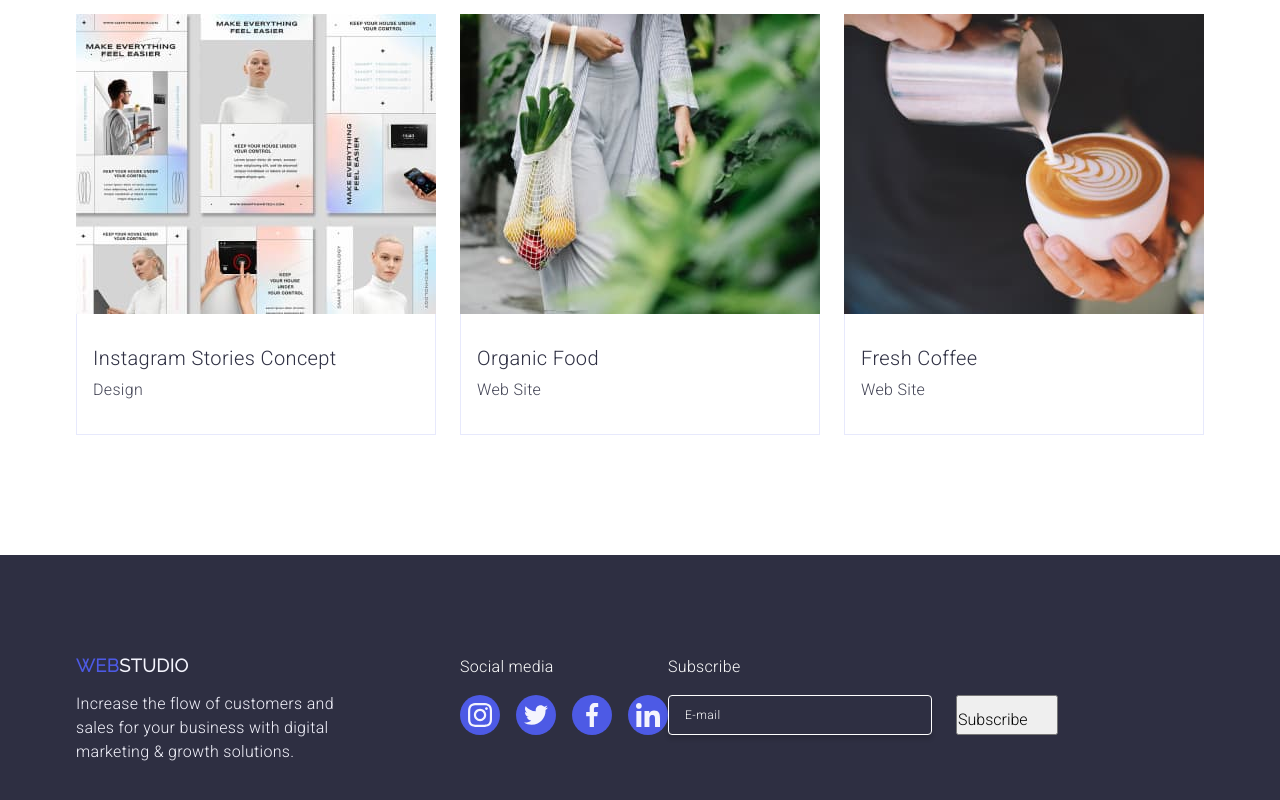
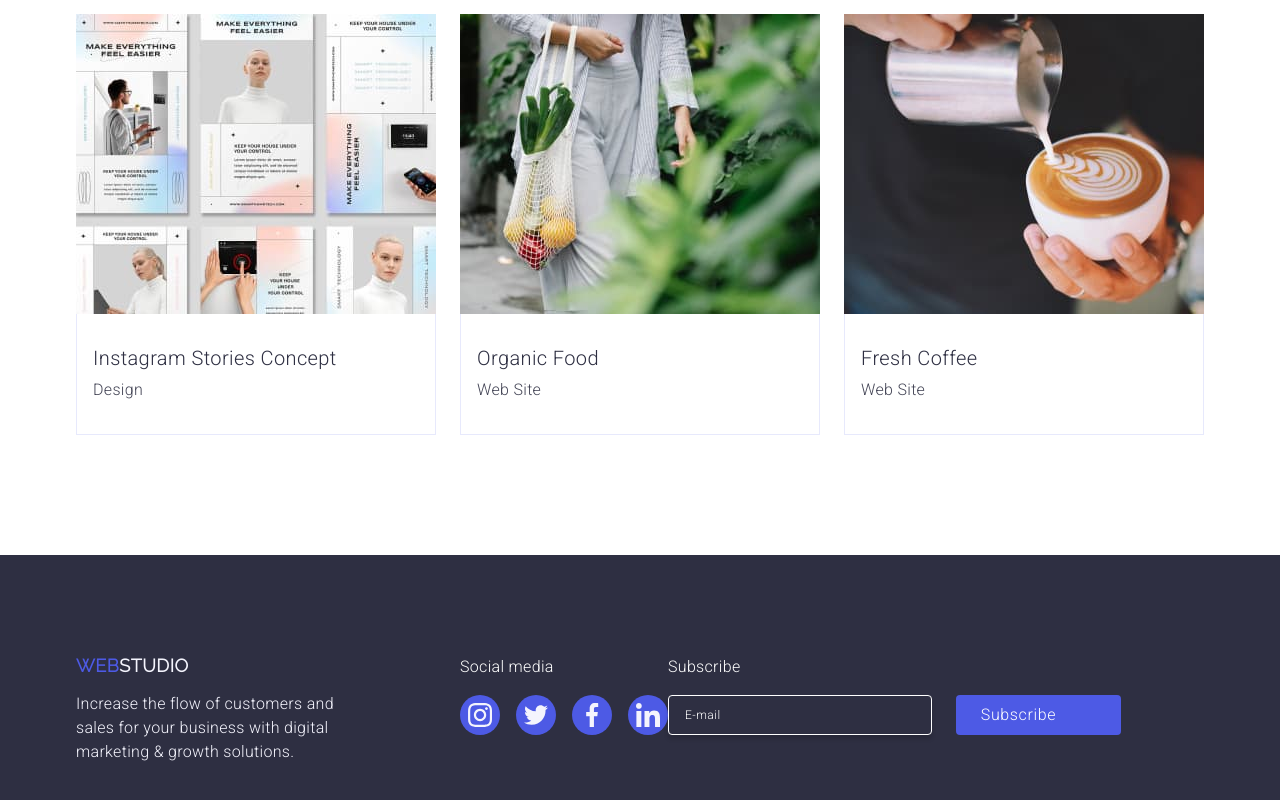
Before and after one commit to chanome2/goit-markup-hw-06, a plain HTML site: page portfolio.html in a window 1280 px wide. Shown: the part 1215-2015 px from the top of the page. Drawn offline with nearby package versions, Linux system fonts and the light colour scheme.

Commit message:
complete

```diff
--- a/css/styles.css
+++ b/css/styles.css
@@ -1068,3 +1068,22 @@ img {
 .portfolio-form-input::placeholder {
   color: #ffffff;
 }
+
+.portfolio-form-btn {
+  min-width: 165px;
+  display: flex;
+  justify-content: center;
+  align-items: center;
+  font-weight: 500;
+  line-height: 1.5;
+  letter-spacing: 0.04em;
+  color: #ffffff;
+  cursor: pointer;
+  background-color: #4d5ae5;
+  border: none;
+  border-radius: 4px;
+}
+
+.portfolio-footer-icon {
+  margin-left: 16px;
+}
--- a/portfolio.html
+++ b/portfolio.html
@@ -348,10 +348,10 @@
                 placeholder="E-mail"
                 class="portfolio-form-input"
             /></label>
-            <button type="submit" class="footer-form-btn">
+            <button type="submit" class="portfolio-form-btn">
               Subscribe
               <svg
-                class="subscribe-btn-icon"
+                class="portfolio-footer-icon"
                 xmlns="http://www.w3.org/2000/svg"
                 width="24"
                 height="24"
```
